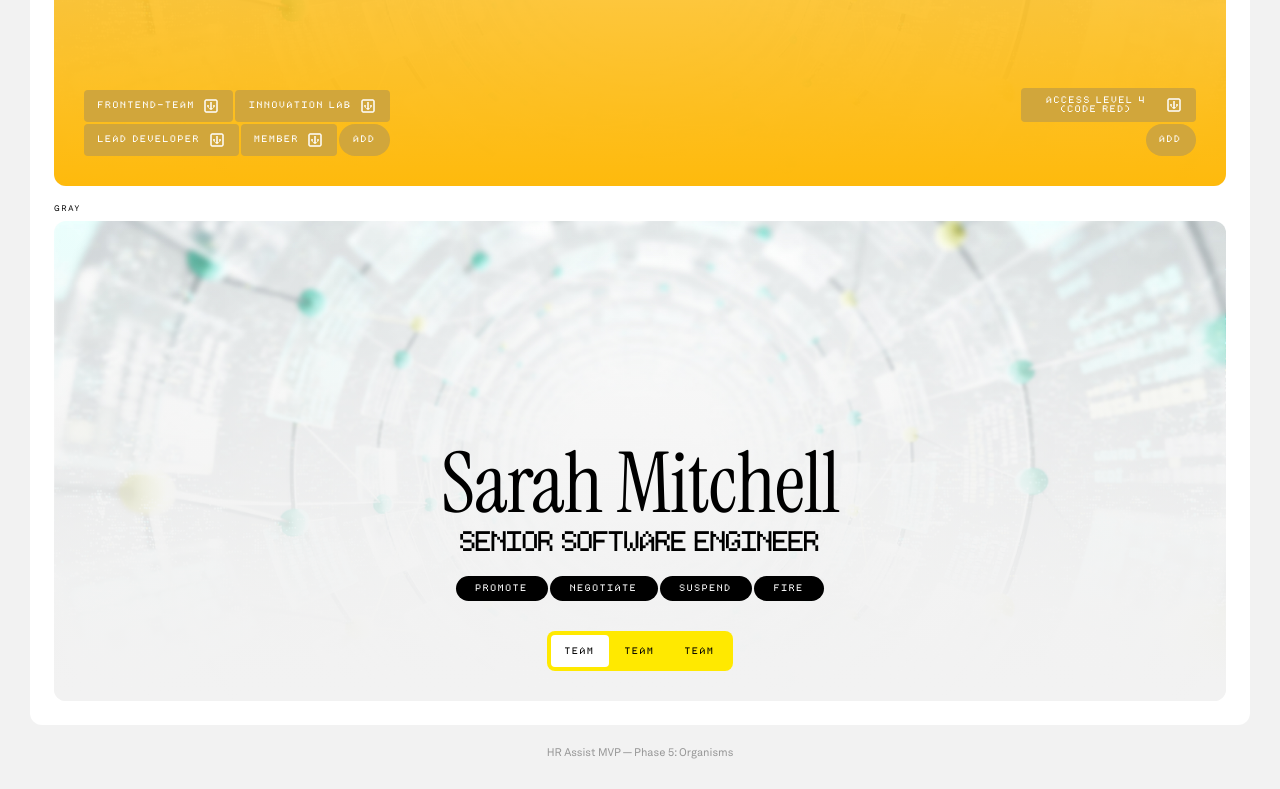
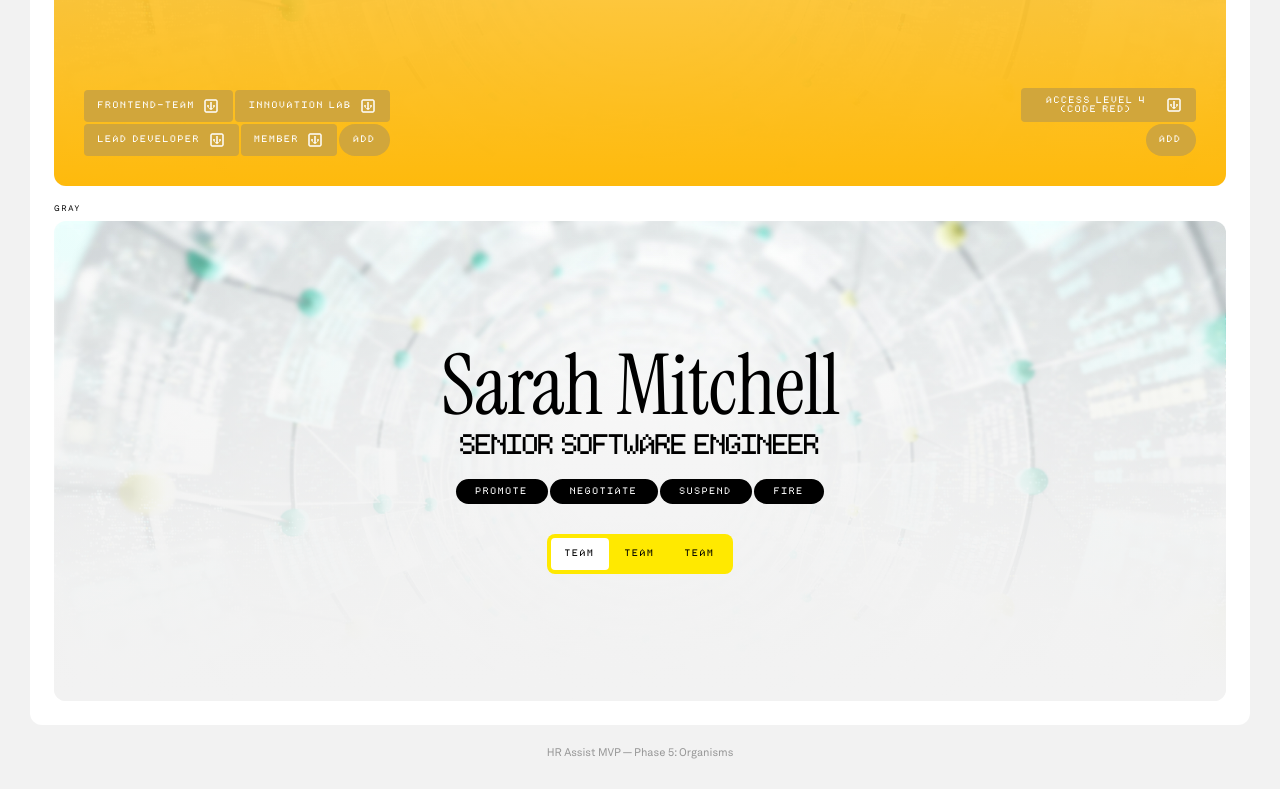
Before and after one commit to chaser231/hired-and-wired, a Next.js app: page /organisms in a window 1280 px wide. Shown: the part 2430-3219 px from the top of the page. Built offline with nearby package versions, Linux system fonts and the light colour scheme.

Commit message:
fix(CardTop Gray): Profile Info теперь перед SwitchGroup

```diff
--- a/src/components/sections/CardTop.tsx
+++ b/src/components/sections/CardTop.tsx
@@ -275,7 +275,7 @@ export function CardTop({
     <div
       className={`
         relative overflow-hidden
-        flex flex-col justify-end items-center
+        flex flex-col justify-center items-center gap-[160px]
         h-[480px] p-[var(--space-xl)]
         rounded-[var(--radius-lg)]
         ${className}
@@ -298,9 +298,9 @@ export function CardTop({
       />
 
       {/* Content - relative to be above overlay */}
-      <div className="relative z-10 flex flex-col items-center gap-[var(--space-xl)]">
+      <div className="relative z-10 flex flex-col items-center justify-center gap-[var(--space-xl)]">
         {/* Profile Info */}
-        <div className="flex flex-col items-center text-center">
+        <div className="flex flex-col items-center justify-center text-center">
           {/* Name & Role */}
           <h1 className="text-h1">{name}</h1>
           <p className="text-description mt-[var(--space-xs)]">
```
